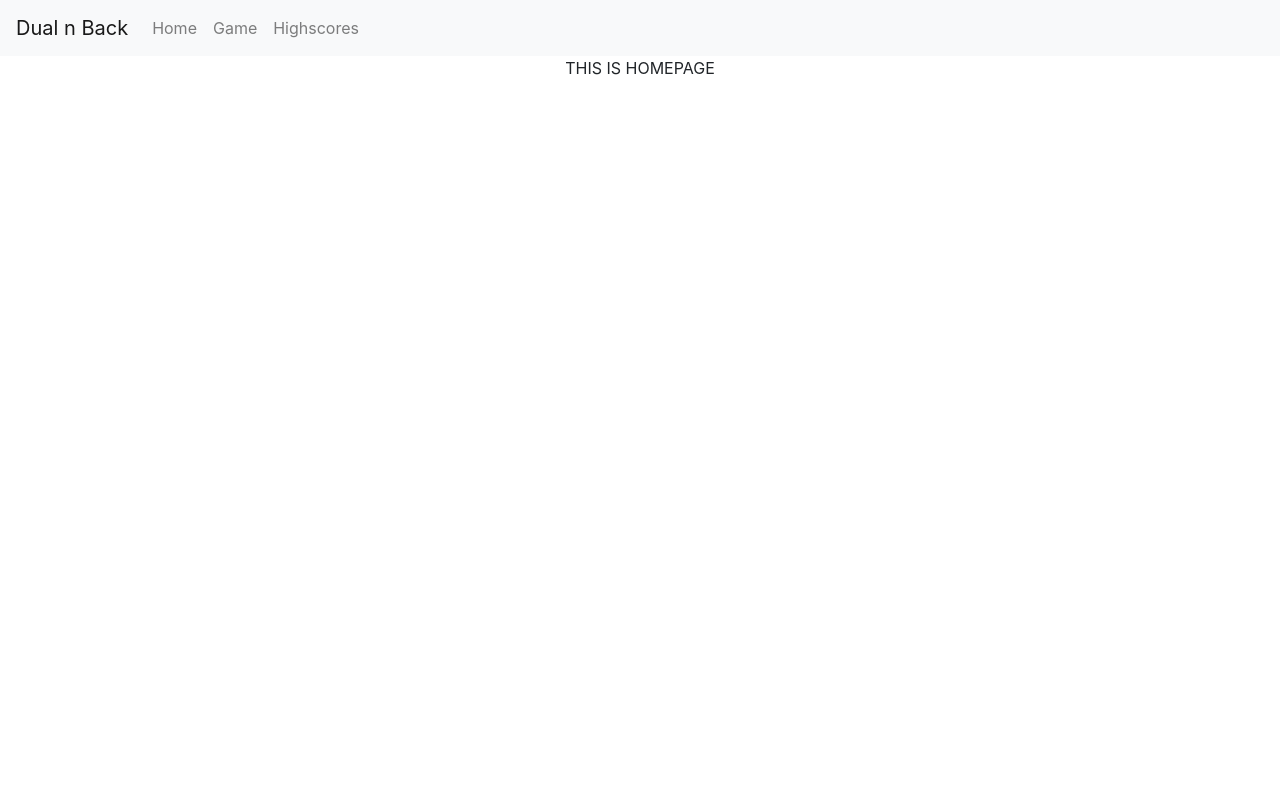
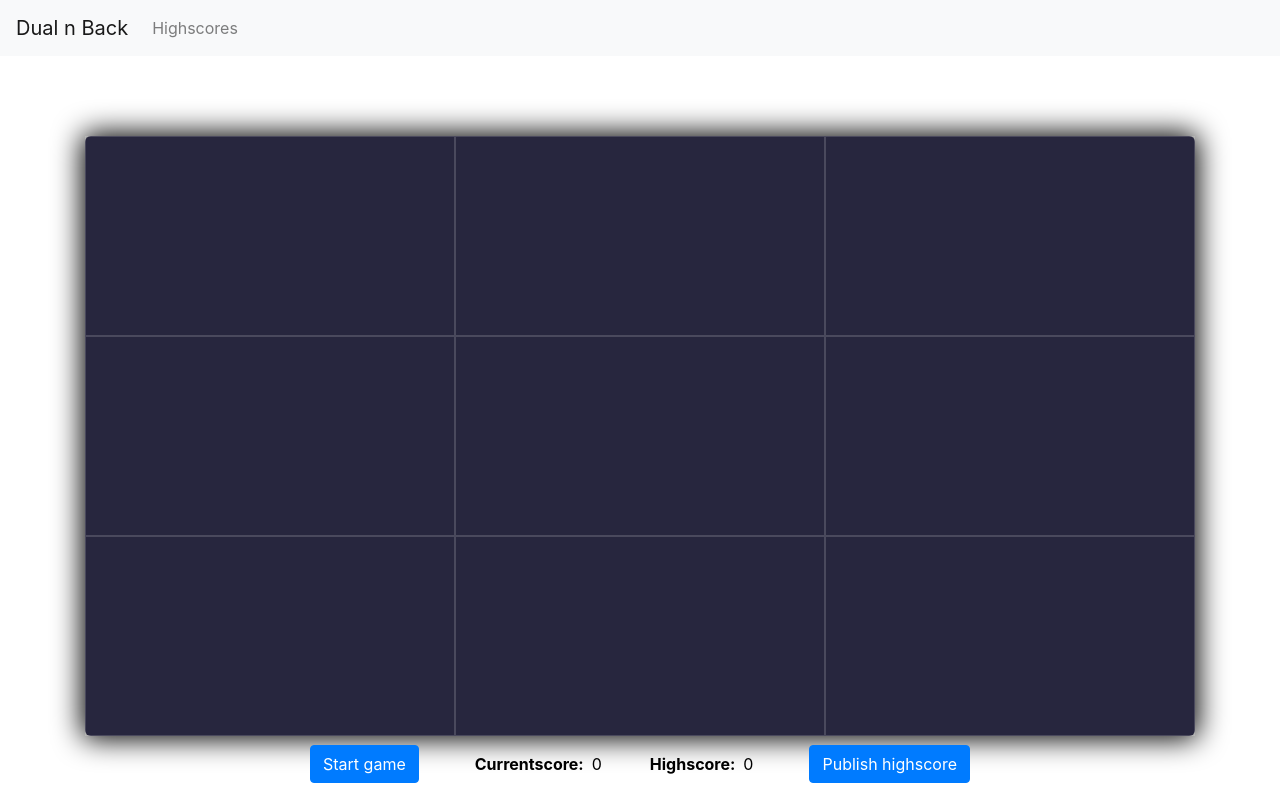
Before and after one commit to mathiasnielsen0/ITTWEB_Assignment3_Frontend, a React (Create React App) app in the folder dualnback_web3/: page / in a window 1280 px wide. Built offline with nearby package versions, Linux system fonts and the light colour scheme.

Commit message:
Fjernet endpoints

```diff
--- a/dualnback_web3/src/App.tsx
+++ b/dualnback_web3/src/App.tsx
@@ -23,8 +23,6 @@ function App() {
       <Navbar.Toggle aria-controls="basic-navbar-nav" />
       <Navbar.Collapse id="basic-navbar-nav">
         <Nav className="mr-auto">
-          <Nav.Link href="/">Home</Nav.Link>
-          <Nav.Link href="/game">Game</Nav.Link>
           <Nav.Link href="/highscores">Highscores</Nav.Link>
         </Nav>
       </Navbar.Collapse>
@@ -35,11 +33,8 @@ function App() {
           <Route path="/highscores">
             <Highscores />
           </Route>
-          <Route path="/game">
+          <Route path="/">
             <Game />
-          </Route>
-          <Route path="/">
-            <Home />
           </Route>
         </Switch>
       </Container>
```
Also changed, not shown: 1 other file (tests, documents, lock files or other folders).
